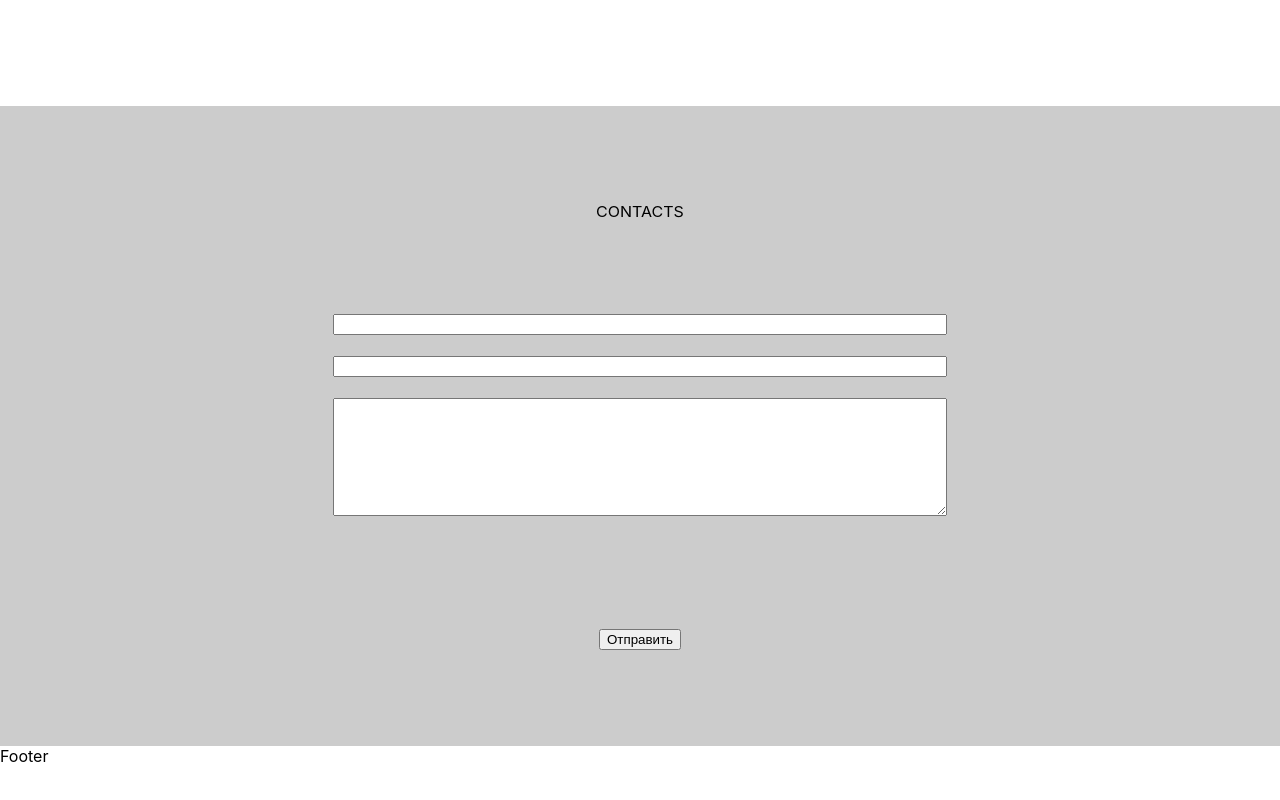
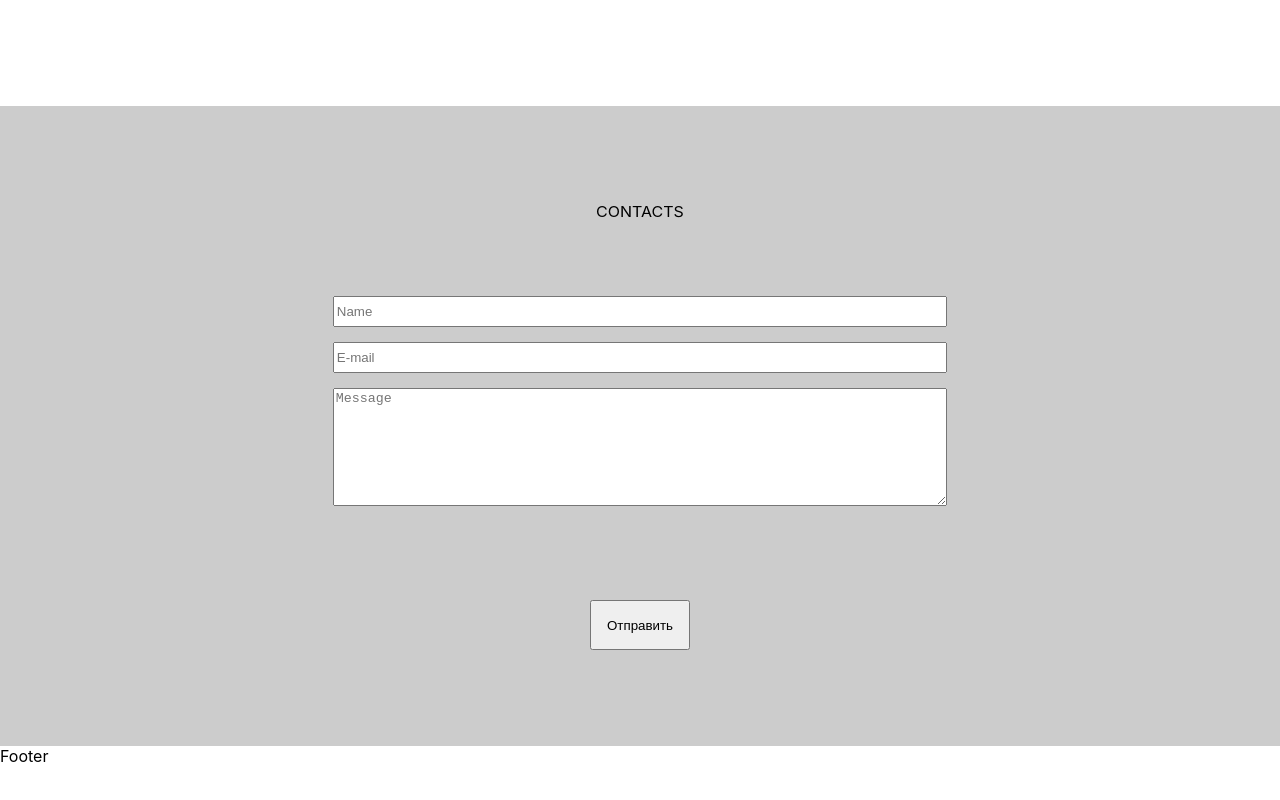
Before and after one commit to maqweb/portfolio-react, a React (Create React App) app: page / in a window 1280 px wide. Shown: the part 2294-3094 px from the top of the page. Built offline with nearby package versions, Linux system fonts and the light colour scheme.

Commit message:
add style

```diff
--- a/src/components/Contacts/Contacts.jsx
+++ b/src/components/Contacts/Contacts.jsx
@@ -8,9 +8,9 @@ function Contacts() {
                 <div className={style.sectionTitle}>Contacts</div>
 
                 <form className={style.form}>
-                    <input type="text"/>
-                    <input type="text"/>
-                    <textarea/>
+                    <input type="text" placeholder="Name"/>
+                    <input type="text" placeholder="E-mail"/>
+                    <textarea placeholder="Message"/>
                 </form>
 
                 <div className={style.buttonWrap}>
--- a/src/components/Contacts/Contacts.module.css
+++ b/src/components/Contacts/Contacts.module.css
@@ -19,7 +19,6 @@
     text-align: center;
     text-transform: uppercase;
     transform: scaleY(.9);
-    /*margin-bottom: 50px;*/
 }
 
 .form {
@@ -27,6 +26,10 @@
     flex-direction: column;
     width: 60%;
     justify-content: space-around;
+}
+
+.form input {
+    height: 25px;
 }
 
 .form,
@@ -37,3 +40,12 @@
 .buttonWrap {
     margin-top: 20px;
 }
+
+.button {
+    cursor: pointer;
+    height: 50px;
+    width: 100px;
+    /*text-transform: uppercase;*/
+    /*transform: scaleY(.9);*/
+    /*letter-spacing: 1px;*/
+}
```
